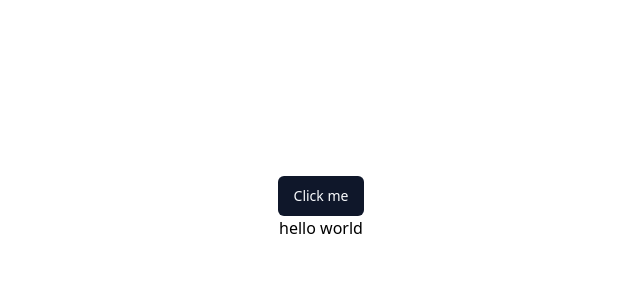
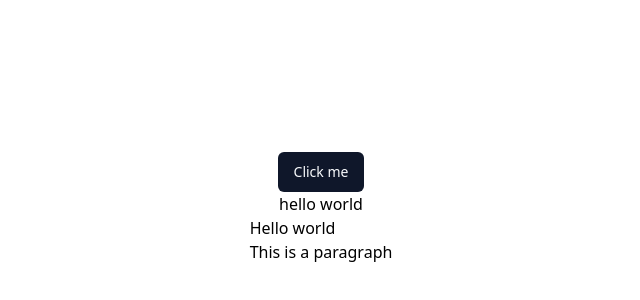
Before and after one commit to gongzhaoman/chat-web-app, a React (Vite) app: page / in a window 1280 px wide. Shown: the part 192-492 px from the top of the page, without its empty margins (319-959 px from the left). Built offline with nearby package versions, Linux system fonts and the light colour scheme.

Commit message:
feat: add markdown renderer component

```diff
--- a/package.json
+++ b/package.json
@@ -13,6 +13,7 @@
     "@radix-ui/react-slot": "^1.0.2",
     "class-variance-authority": "^0.7.0",
     "clsx": "^2.1.1",
+    "dompurify": "^3.1.3",
     "lucide-react": "^0.378.0",
     "marked": "^12.0.2",
     "react": "^18.2.0",
@@ -21,6 +22,7 @@
     "tailwindcss-animate": "^1.0.7"
   },
   "devDependencies": {
+    "@types/dompurify": "^3.0.5",
     "@types/node": "^20.12.11",
     "@types/react": "^18.2.43",
     "@types/react-dom": "^18.2.17",
--- a/src/App.tsx
+++ b/src/App.tsx
@@ -1,10 +1,17 @@
+import MarkdownRenderer from '@/components/MarkdownRenderer'
 import { Button } from '@/components/ui/button'
 
 function App() {
+  const markdownText = `
+  # Hello world
+  This is a paragraph
+  `
+
   return (
     <div className="flex h-screen w-full flex-col items-center justify-center">
       <Button>Click me</Button>
       hello world
+      <MarkdownRenderer markdownText={markdownText} />
     </div>
   )
 }
--- /dev/null
+++ b/src/components/MarkdownRenderer.tsx
@@ -0,0 +1,19 @@
+import DOMPurify from 'dompurify'
+import { marked } from 'marked'
+import React from 'react'
+
+interface MarkdownRendererProps {
+  markdownText: string
+}
+
+const MarkdownRenderer: React.FC<MarkdownRendererProps> = ({ markdownText }) => {
+  const getMarkdownText = () => {
+    const rawMarkup = marked.parse(markdownText) as string
+    const cleanHTML = DOMPurify.sanitize(rawMarkup)
+    return { __html: cleanHTML }
+  }
+
+  return <div dangerouslySetInnerHTML={getMarkdownText()} />
+}
+
+export default MarkdownRenderer
```
Also changed, not shown: 1 other file (tests, documents, lock files or other folders).
